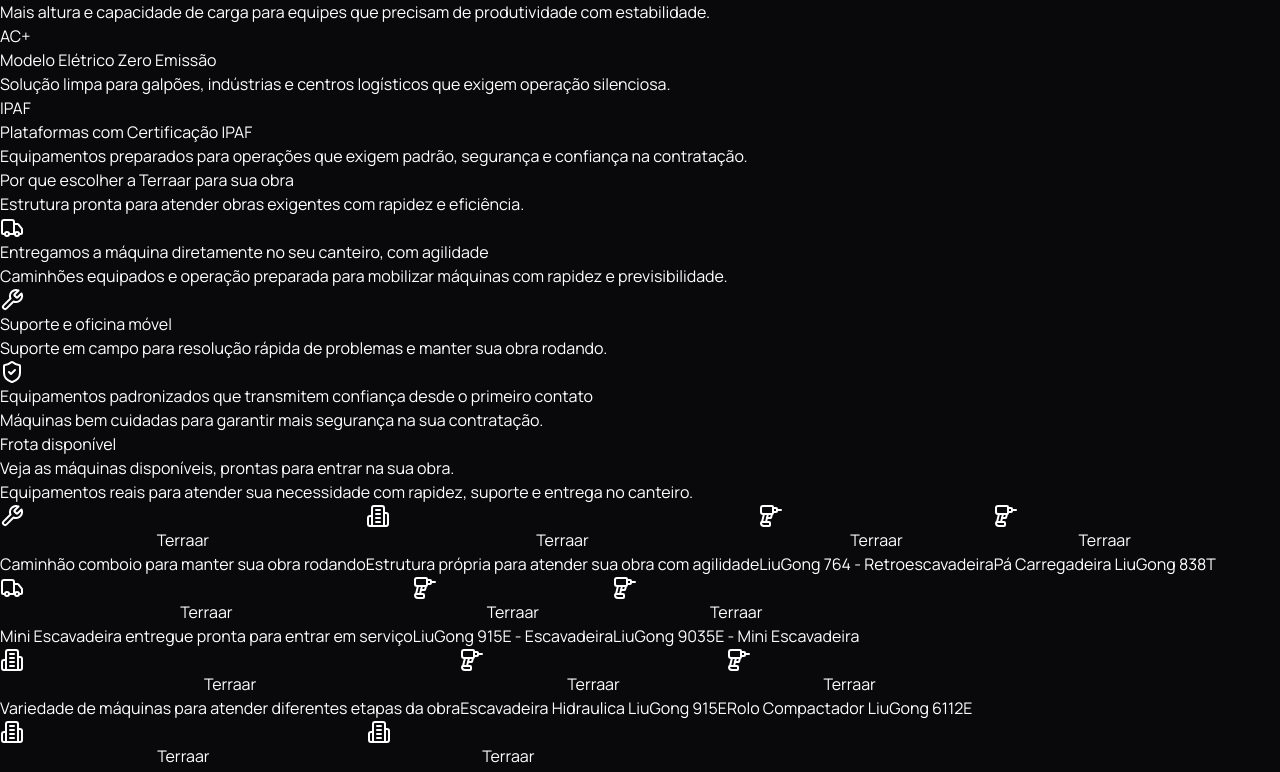
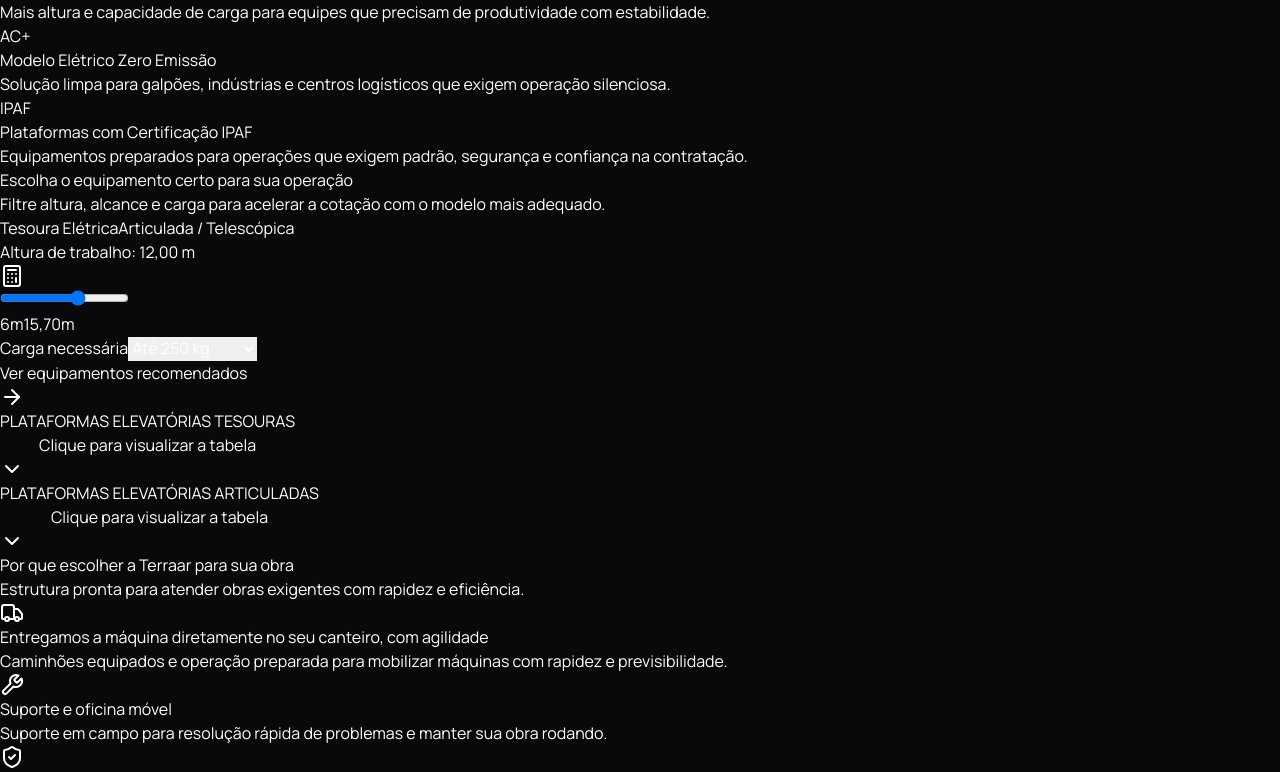
Before and after one commit to AGENCIAVCD/terraar, a Next.js app: page / in a window 1280 px wide. Shown: the part 1482-2254 px from the top of the page. Built offline with nearby package versions, Linux system fonts and the light colour scheme; a web font is replaced by a local one.

Commit message:
Restaura calculadora de plataformas

```diff
--- a/app/page.tsx
+++ b/app/page.tsx
@@ -1,5 +1,6 @@
 "use client";
 
+import CalculadoraPlataformas from "@/components/CalculadoraPlataformas";
 import Image from "next/image";
 import Link from "next/link";
 import { useRouter } from "next/navigation";
@@ -394,6 +395,8 @@ export default function Page() {
         </div>
       </section>
 
+      <CalculadoraPlataformas />
+
       <section id="diferenciais" className="section-shell">
         <div className="rounded-[2rem] border border-[rgba(255,187,71,0.2)] bg-gradient-to-br from-[#121212] via-[#090909] to-[#151515] p-8 sm:p-10">
           <div className="section-header !max-w-3xl !px-0 !pb-0">
```
